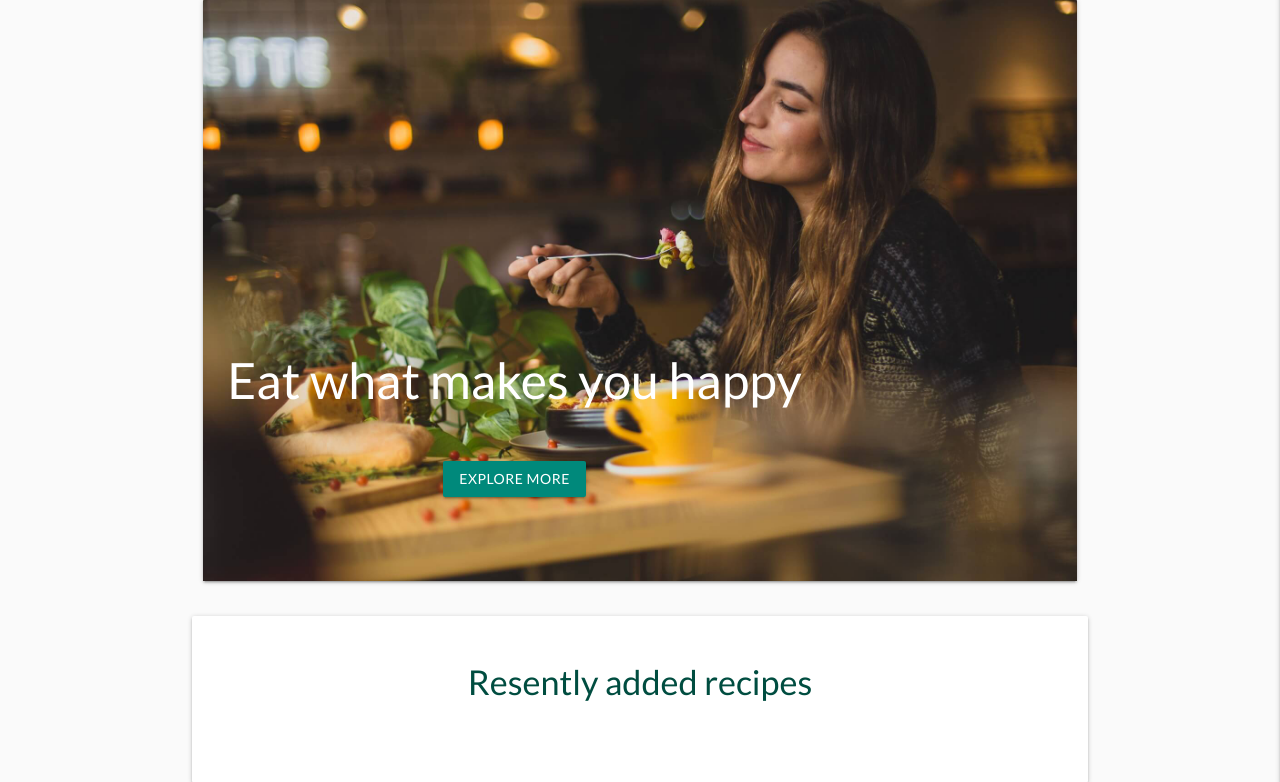
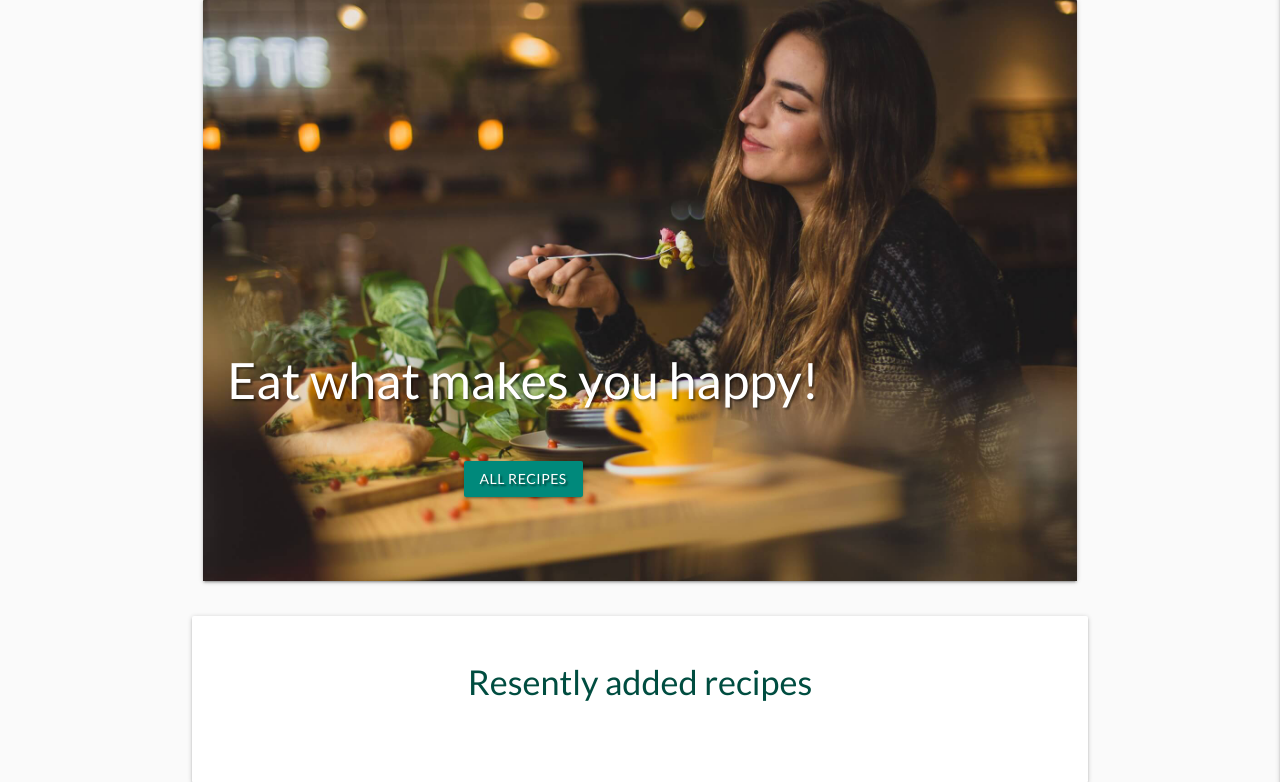
Before and after one commit to oksanaokhten/recipe-journal, a Flask app: page / in a window 1280 px wide. Shown: the part 73-855 px from the top of the page. Run offline with Flask 2, Linux system fonts and the light colour scheme; data that the repository does not hold is empty; some libraries are stand-ins or nearby versions.

Commit message:
Add exclamation mark to quote, remove class cursor, add class text-shadow to button and quote

```diff
--- a/templates/index.html
+++ b/templates/index.html
@@ -6,13 +6,13 @@
             <div class="card white-text">
                 <div class="card-image">
                     <img src="static/images/happy.jpg" alt="hero-image">
-                    <span class="card-title">
+                    <span class="card-title text-shadow">
                         <div class="front-text">
-                            Eat what makes you happy
+                            Eat what makes you happy!
                         </div>
-                        <div class="center-align margin cursor">
-                            <a href="{{ url_for('get_recipes') }}" class=" btn teal darken-1 cursor">
-                                Explore more
+                        <div class="center-align margin">
+                            <a href="{{ url_for('get_recipes') }}" class=" btn teal darken-1">
+                                All Recipes
                             </a>
                         </div>
                     </span>
```
